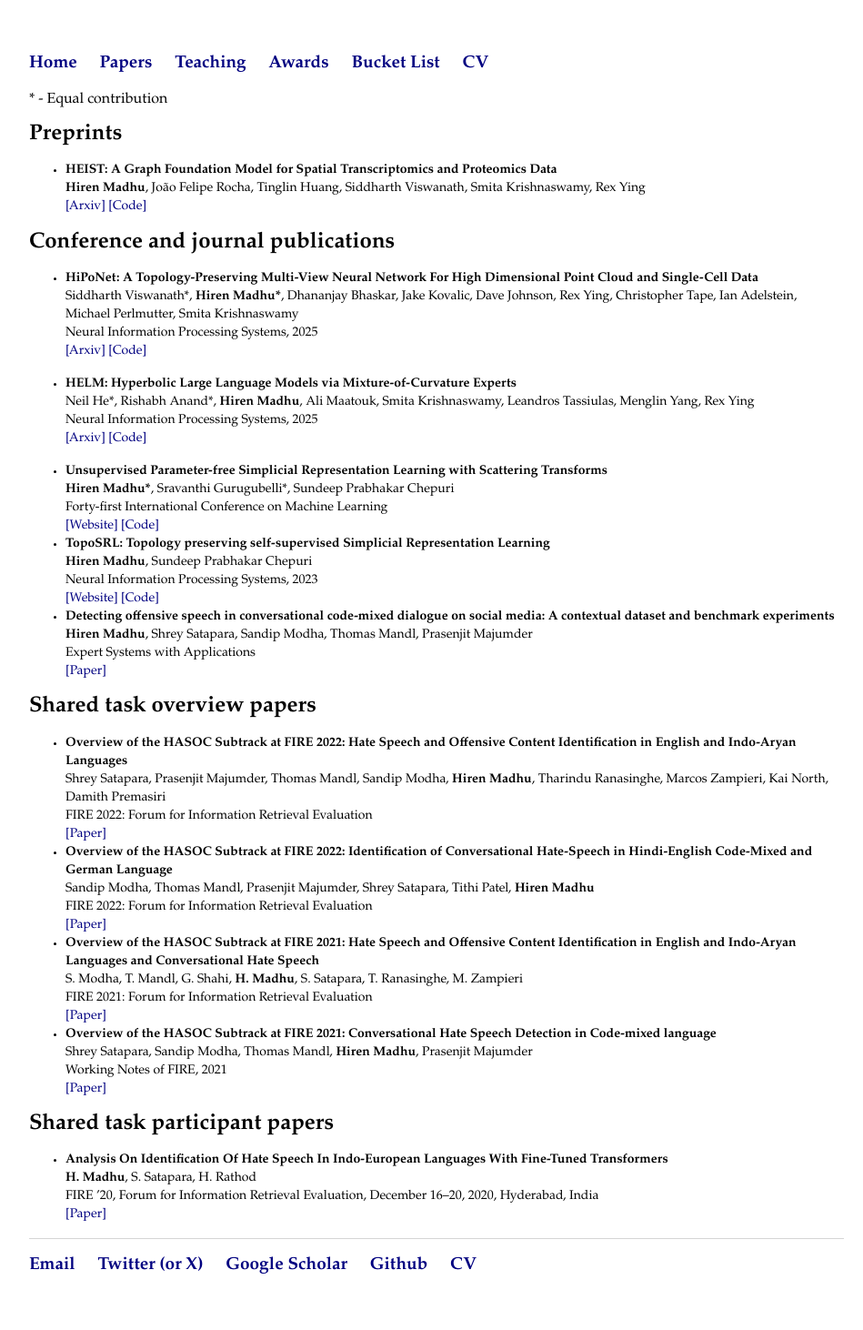
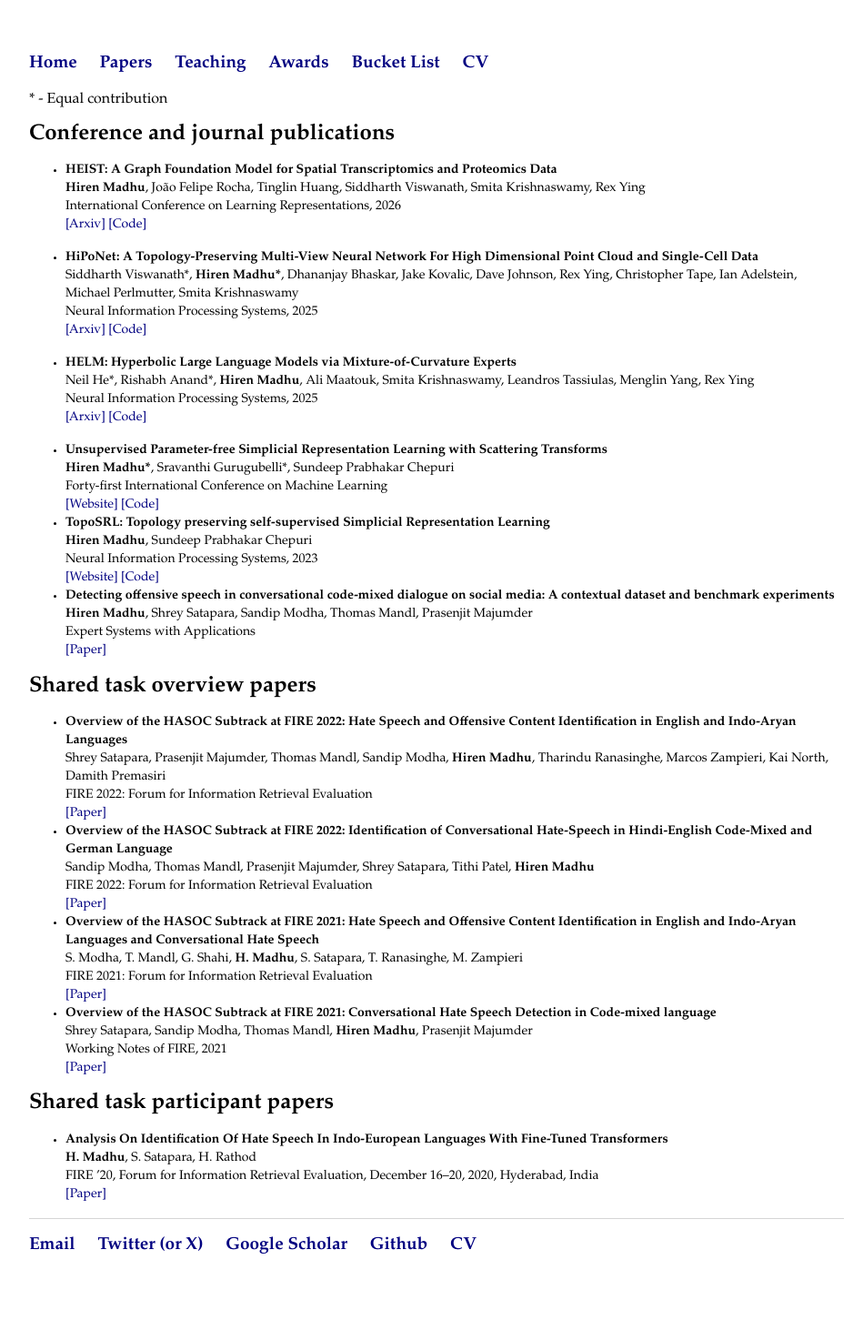
Before and after one commit to HirenMadhu/hirenmadhu.github.io, a Jekyll site: the page built from papers/index.html, in a window 1280 px wide. Shown: the whole page at 91% size, without its empty margins (160-1109 px from the left). Built offline with Jekyll 4.4.1, drawn with Linux system fonts in a browser that asks for light colours; after the commit the page ends 1440 px from its top, so only the background shows below that.

Commit message:
Added HEIST

```diff
--- a/papers/index.html
+++ b/papers/index.html
@@ -3,14 +3,15 @@ layout: default
 title: Papers
 ---
 * - Equal contribution
-	<h1>Preprints</h1>
+
+	<h1>Conference and journal publications</h1>
 	<ul>
 		<li><b> HEIST: A Graph Foundation Model for Spatial Transcriptomics and Proteomics Data </b>
 			<br> <b>Hiren Madhu</b>, João Felipe Rocha, Tinglin Huang, Siddharth Viswanath, Smita Krishnaswamy, Rex Ying
+			<br> International Conference on Learning Representations, 2026
 			<br> <a href="https://arxiv.org/abs/2506.11152">[Arxiv]</a> <a href="https://github.com/Graph-and-Geometric-Learning/HEIST">[Code]</a>
 		</li>
 	</ul>
-	<h1>Conference and journal publications</h1>
 	<ul>
 		<li><b> HiPoNet: A Topology-Preserving Multi-View Neural Network For High Dimensional Point Cloud and Single-Cell Data </b>
 			<br> Siddharth Viswanath*, <b>Hiren Madhu*</b>, Dhananjay Bhaskar, Jake Kovalic, Dave Johnson, Rex Ying, Christopher Tape, Ian Adelstein, Michael Perlmutter, Smita Krishnaswamy
```
Also changed, not shown: 1 other file.
